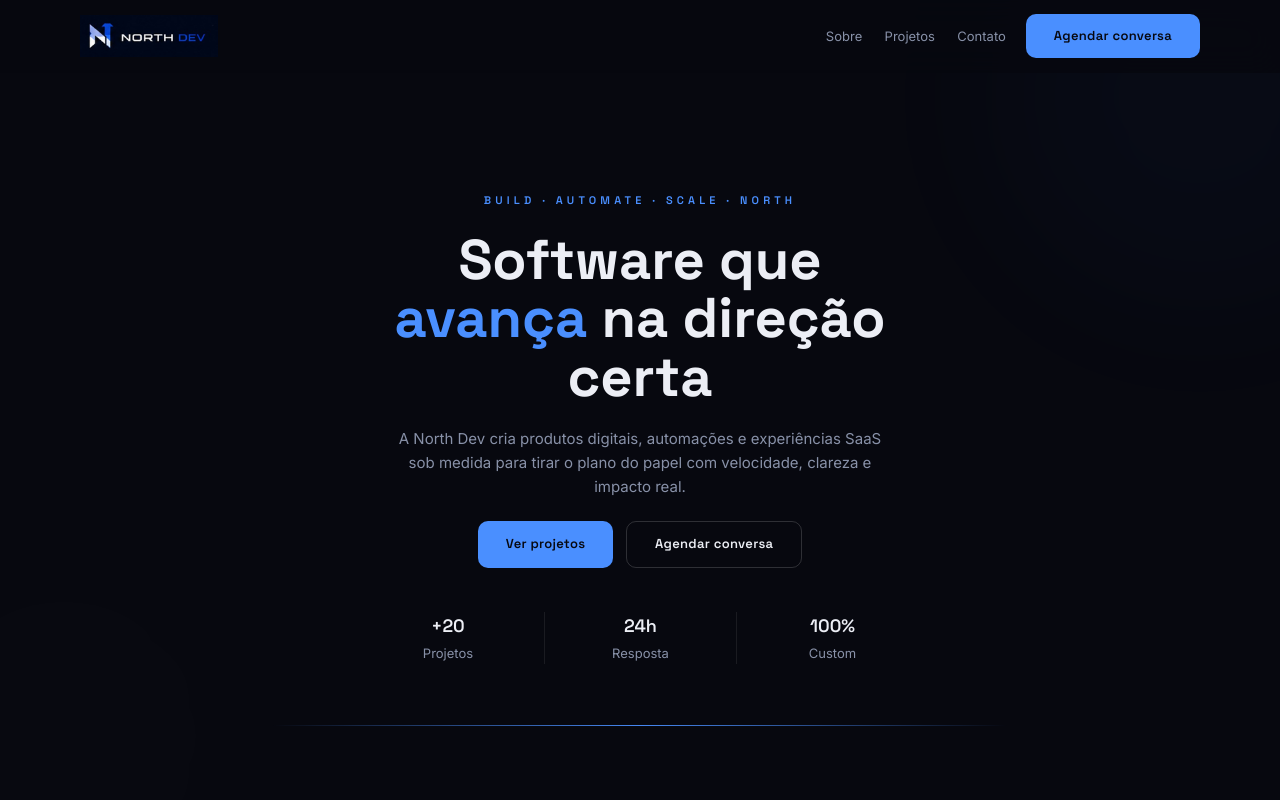
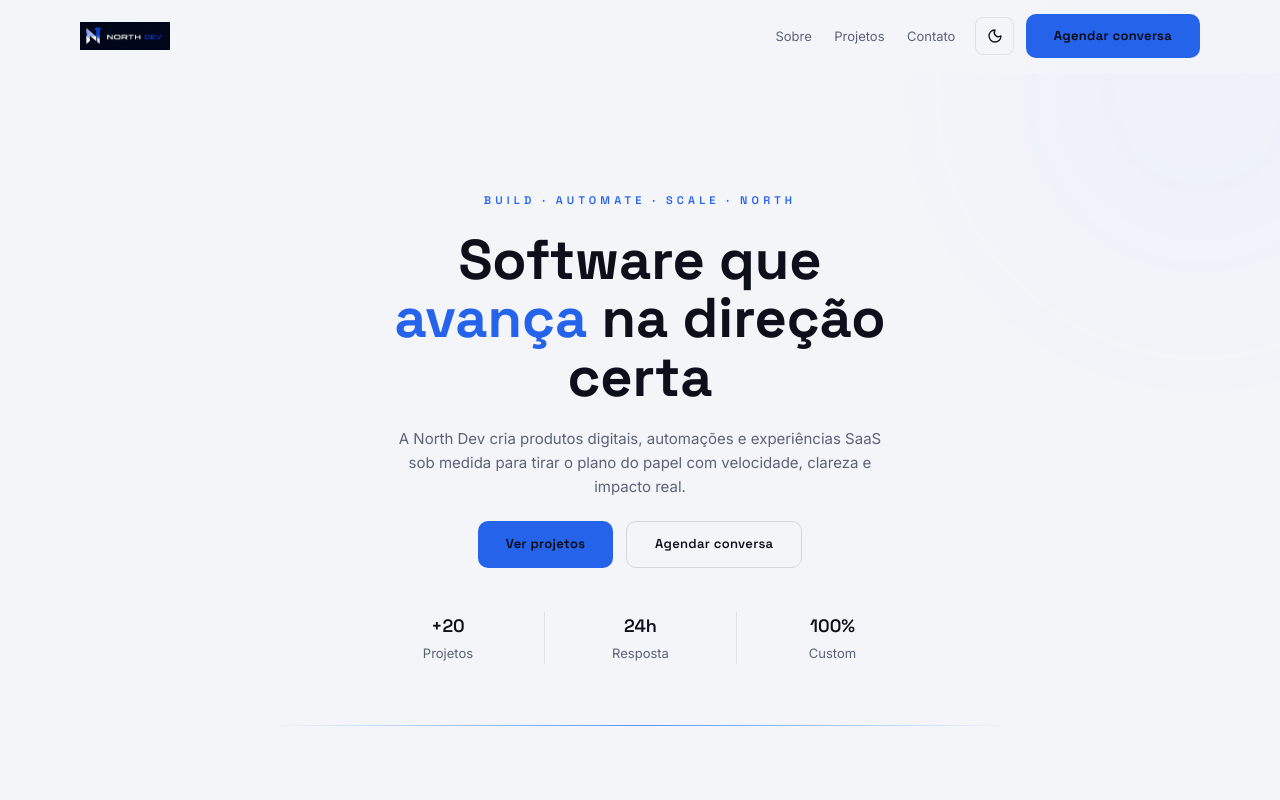
Before and after one commit to Impedrohenriq/NortDev_V2, a React (Vite) app: page / in a window 1280 px wide. Shown: the top 800 px of the page. Built offline with nearby package versions, Linux system fonts and the light colour scheme.

Commit message:
Att navbar logo png e darkmode/lightmode

```diff
--- a/src/components/Navbar/Navbar.jsx
+++ b/src/components/Navbar/Navbar.jsx
@@ -1,5 +1,6 @@
 import { useEffect, useState } from 'react';
-import { Menu, X } from 'lucide-react';
+import { Menu, X, Sun, Moon } from 'lucide-react';
+import { useTheme } from '../../hooks/useTheme';
 import styles from './Navbar.module.css';
 
 const links = [
@@ -12,6 +13,7 @@ export default function Navbar() {
   const [scrolled, setScrolled] = useState(false);
   const [isOpen, setIsOpen] = useState(false);
   const [logoFailed, setLogoFailed] = useState(false);
+  const { theme, toggle } = useTheme();
 
   useEffect(() => {
     const onScroll = () => setScrolled(window.scrollY > 8);
@@ -52,9 +54,14 @@ export default function Navbar() {
               </a>
             ))}
           </div>
+          <div style={{display: 'flex', gap: '0.75rem', alignItems: 'center'}}>
+            <button className={styles.themeToggle} onClick={toggle} aria-label={`Ativar ${theme === 'dark' ? 'modo claro' : 'modo escuro'}`}>
+              {theme === 'dark' ? <Sun size={16} /> : <Moon size={16} />}
+            </button>
             <a className="btn-primary" href="#contact">
               Agendar conversa
             </a>
+          </div>
         </nav>
 
         <button
@@ -75,11 +82,16 @@ export default function Navbar() {
               {link.label}
             </a>
           ))}
+          <div style={{display: 'flex', gap: 8, alignItems: 'center'}}>
+            <button className={styles.themeToggle} onClick={toggle} aria-label={`Ativar ${theme === 'dark' ? 'modo claro' : 'modo escuro'}`}>
+              {theme === 'dark' ? <Sun size={16} /> : <Moon size={16} />}
+            </button>
             <a className={`btn-primary ${styles.mobileCta}`} href="#contact" onClick={handleLinkClick}>
               Agendar conversa
             </a>
           </div>
         </div>
+      </div>
     </header>
   );
 }
--- a/src/components/Navbar/Navbar.module.css
+++ b/src/components/Navbar/Navbar.module.css
@@ -1,9 +1,12 @@
 .navbar {
   position: fixed;
-  inset: 0 0 auto;
+  top: 0;
+  left: 0;
+  right: 0;
   z-index: 100;
   border-bottom: 1px solid transparent;
-  background: rgba(7, 8, 15, 0.82);
+  background: var(--clr-nav-bg);
+  -webkit-backdrop-filter: blur(16px);
   backdrop-filter: blur(16px);
   transition: border-color var(--transition-base), background-color var(--transition-base);
 }
@@ -15,6 +18,7 @@
 .inner {
   width: min(1120px, calc(100% - 2rem));
   min-height: 72px;
+  padding-block: 0.75rem;
   margin: 0 auto;
   display: flex;
   align-items: center;
@@ -29,8 +33,8 @@
 }
 
 .logo {
-  width: 8.6rem;
-  height: auto;
+  height: 28px;
+  width: auto;
 }
 
 .brandText {
@@ -73,6 +77,27 @@
   color: var(--clr-text-primary);
   background: rgba(255, 255, 255, 0.03);
   transition: border-color var(--transition-base), background-color var(--transition-base), transform var(--transition-base);
+  cursor: pointer;
+}
+
+.themeToggle {
+  display: inline-flex;
+  align-items: center;
+  justify-content: center;
+  width: 2.4rem;
+  height: 2.4rem;
+  padding: 0.2rem;
+  border-radius: 8px;
+  border: 1px solid var(--clr-border);
+  background: rgba(255,255,255,0.02);
+  color: var(--clr-text-primary);
+  cursor: pointer;
+  transition: transform var(--transition-base), border-color var(--transition-base), background-color var(--transition-base);
+}
+
+.themeToggle:hover {
+  transform: translateY(-1px);
+  border-color: var(--clr-border-hover);
 }
 
 .menuButton:hover {
@@ -98,7 +123,7 @@
     overflow: hidden;
     max-height: 0;
     border-top: 1px solid transparent;
-    background: rgba(7, 8, 15, 0.94);
+    background: var(--clr-nav-panel-bg);
     transition: max-height var(--transition-slow), border-color var(--transition-base);
   }
 
@@ -131,3 +156,23 @@
     margin-top: 0.25rem;
   }
 }
+
+/* Remove divider for last mobile link */
+.mobileLink:last-child { border-bottom: none }
+
+/* Fallback for browsers without backdrop-filter support */
+@supports not (backdrop-filter: blur(1px)) {
+  .navbar {
+    background-color: var(--clr-nav-bg);
+  }
+  .mobilePanel {
+    background-color: var(--clr-nav-panel-bg);
+  }
+}
+
+/* Focus-visible outlines for accessibility */
+.menuButton:focus-visible,
+.themeToggle:focus-visible {
+  outline: 2px solid var(--clr-accent);
+  outline-offset: 2px;
+}
--- /dev/null
+++ b/src/hooks/useTheme.js
@@ -0,0 +1,26 @@
+import { useEffect, useState } from 'react';
+
+const THEME_KEY = 'northdev:theme';
+
+export function useTheme() {
+  const [theme, setTheme] = useState(() => {
+    try {
+      const stored = localStorage.getItem(THEME_KEY);
+      if (stored) return stored;
+    } catch (e) {}
+    if (typeof window !== 'undefined' && window.matchMedia) {
+      return window.matchMedia('(prefers-color-scheme: dark)').matches ? 'dark' : 'light';
+    }
+    return 'dark';
+  });
+
+  useEffect(() => {
+    try {
+      document.documentElement.setAttribute('data-theme', theme);
+      localStorage.setItem(THEME_KEY, theme);
+    } catch (e) {}
+  }, [theme]);
+
+  const toggle = () => setTheme((t) => (t === 'dark' ? 'light' : 'dark'));
+  return { theme, toggle };
+}
--- a/src/styles/tokens.css
+++ b/src/styles/tokens.css
@@ -13,6 +13,9 @@
   --clr-border: rgba(255, 255, 255, 0.08);
   --clr-border-hover: rgba(255, 255, 255, 0.16);
   --clr-success: #3ecf8e;
+  /* Navigation backgrounds (used by Navbar) */
+  --clr-nav-bg: rgba(7, 8, 15, 0.82);
+  --clr-nav-panel-bg: rgba(7, 8, 15, 0.94);
 
   --font-display: 'Space Grotesk', sans-serif;
   --font-body: 'Inter', system-ui, sans-serif;
@@ -43,3 +46,27 @@
   --transition-base: 0.25s ease-in-out;
   --transition-slow: 0.4s ease-in-out;
 }
+
+/* Light theme overrides */
+:root[data-theme="light"] {
+  --clr-bg: #f4f5f9;
+  --clr-surface: #ffffff;
+  --clr-surface-alt: #ffffff;
+  --clr-accent: #2563eb;
+  --clr-accent-dim: rgba(37, 99, 235, 0.08);
+  --clr-accent-glow: rgba(37, 99, 235, 0.12);
+  --clr-text-primary: #0d0f1a;
+  --clr-text-secondary: #5a6278;
+  --clr-text-muted: #7a8090;
+  --clr-border: rgba(0, 0, 0, 0.08);
+  --clr-border-hover: rgba(0, 0, 0, 0.12);
+  --clr-success: #0f9b63;
+  /* Navigation backgrounds (light theme) */
+  --clr-nav-bg: rgba(244, 245, 249, 0.85);
+  --clr-nav-panel-bg: rgba(255, 255, 255, 0.98);
+}
+
+/* Smooth theme transition */
+html[data-theme] {
+  transition: background-color 240ms ease, color 240ms ease;
+}
```
Also changed, not shown: 5 other files (tests, documents, lock files or other folders). Lines whose indentation alone changed are shown as unchanged.
